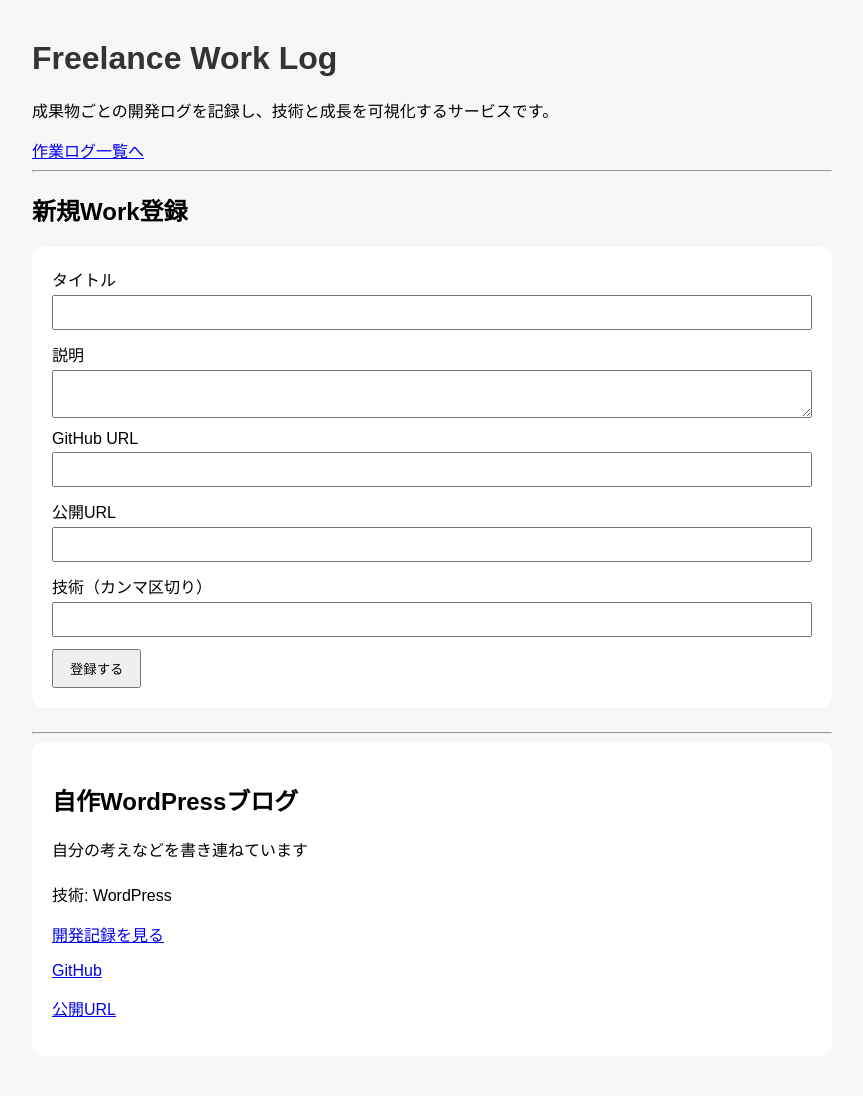
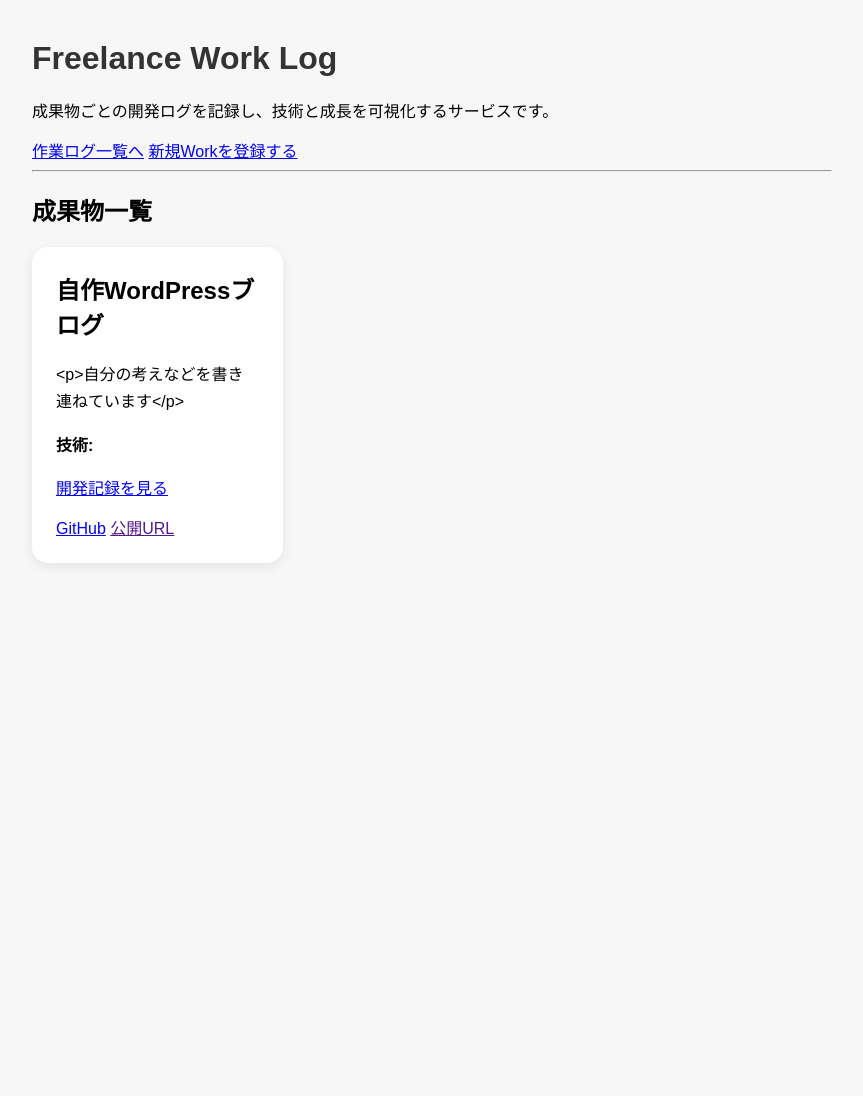
Before and after one commit to ki-hi-ro/freelance-blog, a FastAPI app: page /works-page in a window 1280 px wide. Shown: the whole page, without its empty margins (208-1071 px from the left). After the commit the page ends 565 px from the top, so only its background shows below. Run offline with FastAPI, Linux system fonts and the light colour scheme; data comes from the database, SQL or seed files in the repository.

Commit message:
「成果物が主役」の画面に

```diff
--- a/app/static/style.css
+++ b/app/static/style.css
@@ -140,3 +140,29 @@
     color: #555;
     line-height: 1.8;
 }
+
+.work-grid {
+  display: grid;
+  grid-template-columns: repeat(3, 1fr);
+  gap: 24px;
+}
+
+.work-card {
+  background: white;
+  border-radius: 16px;
+  padding: 24px;
+  box-shadow: 0 4px 12px rgba(0,0,0,0.08);
+}
+
+.work-card h2 {
+  margin-top: 0;
+  font-size: 24px;
+}
+
+.work-card p {
+  line-height: 1.7;
+}
+
+.work-actions {
+  margin-top: 16px;
+}
--- a/app/templates/works.html
+++ b/app/templates/works.html
@@ -2,64 +2,31 @@
 
 <h1>Freelance Work Log</h1>
 <p>成果物ごとの開発ログを記録し、技術と成長を可視化するサービスです。</p>
+
 <nav>
   <a href="/posts-page">作業ログ一覧へ</a>
+  <a href="/works-page/new">新規Workを登録する</a>
 </nav>
-<hr>
-
-<h2>新規Work登録</h2>
-
-<form action="/works-page" method="post">
-  <div>
-    <label>タイトル</label><br>
-    <input type="text" name="title">
-  </div>
-
-  <div>
-    <label>説明</label><br>
-    <textarea name="description"></textarea>
-  </div>
-
-  <div>
-    <label>GitHub URL</label><br>
-    <input type="text" name="github_url">
-  </div>
-
-  <div>
-    <label>公開URL</label><br>
-    <input type="text" name="app_url">
-  </div>
-
-  <div>
-    <label>技術（カンマ区切り）</label><br>
-    <input type="text" name="technologies">
-  </div>
-
-  <button type="submit">登録する</button>
-</form>
 
 <hr>
 
-{% for work in works %}
-  <div class="post-card">
-    <h2>{{ work.title }}</h2>
+<h2>成果物一覧</h2>
 
-    <div class="content">
-      {{ work.description | safe }}
+<div class="work-grid">
+  {% for work in works %}
+    <div class="work-card">
+      <h2>{{ work.title }}</h2>
+      <p>{{ work.description }}</p>
+      <p><strong>技術:</strong> {{ work.tech_stack }}</p>
+
+      <div class="work-actions">
+        <a href="/works-page/{{ work.id }}">開発記録を見る</a>
+      </div>
+
+      <div class="work-actions">
+        <a href="{{ work.github_url }}">GitHub</a>
+        <a href="{{ work.public_url }}">公開URL</a>
+      </div>
     </div>
-
-    <p>技術: {{ work.technologies }}</p>
-
-    <a href="/posts-page?work_id={{ work.id }}">
-      開発記録を見る
-    </a>
-
-    {% if work.github_url %}
-      <p><a href="{{ work.github_url }}" target="_blank">GitHub</a></p>
-    {% endif %}
-
-    {% if work.app_url %}
-      <p><a href="{{ work.app_url }}" target="_blank">公開URL</a></p>
-    {% endif %}
-  </div>
-{% endfor %}
+  {% endfor %}
+</div>
```
